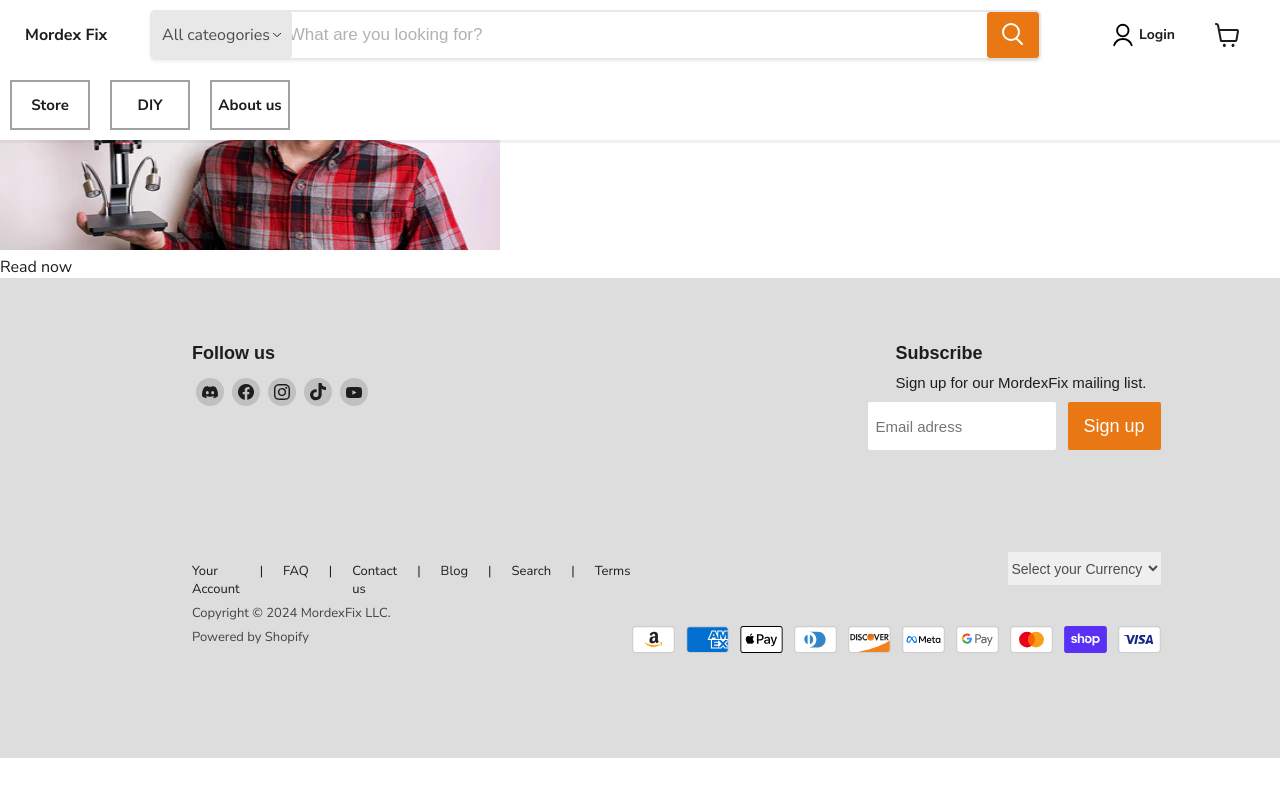
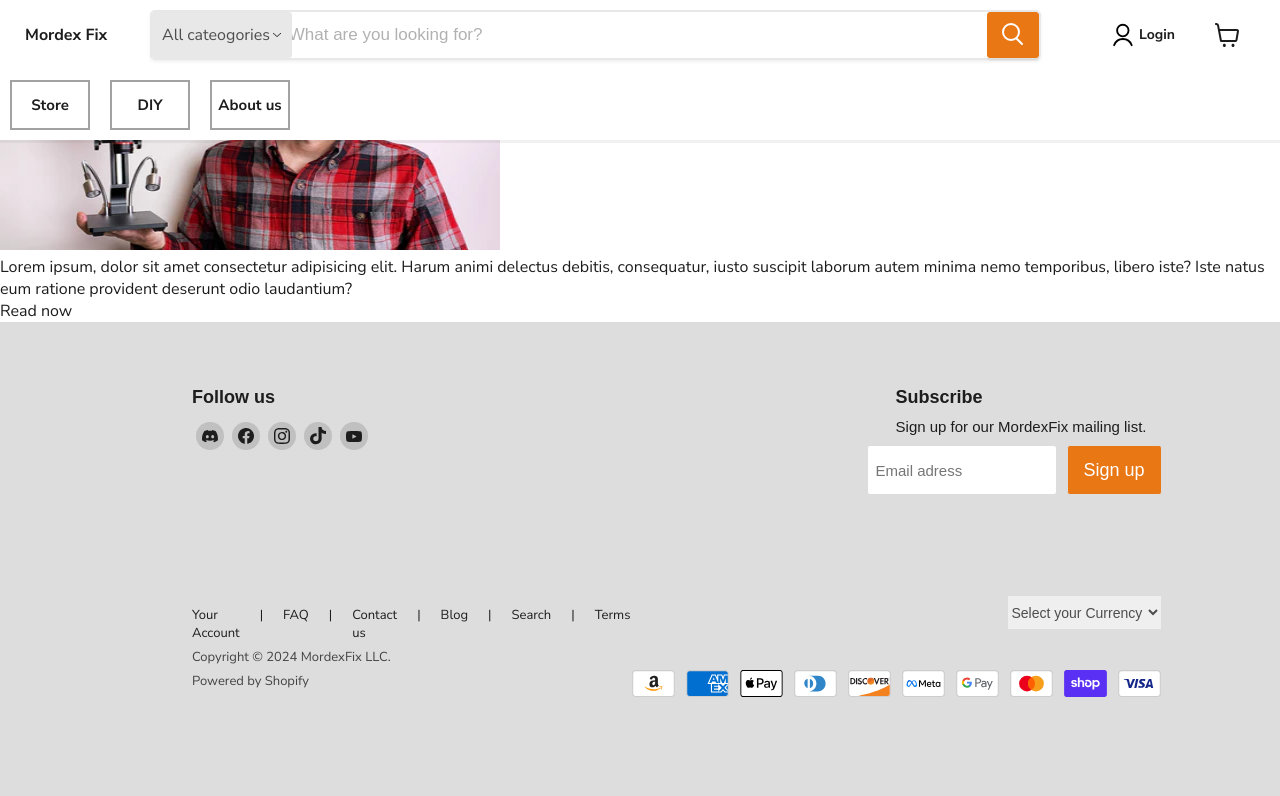
Before and after one commit to MauricioStrang/mordexfix-ecommerce, a Next.js app: page /blog in a window 1280 px wide. Shown: the top 796 px of the page. Built offline with nearby package versions, Linux system fonts and the light colour scheme.

Commit message:
text test

```diff
--- a/src/components/blogCard/blogCard.jsx
+++ b/src/components/blogCard/blogCard.jsx
@@ -8,7 +8,9 @@ const BlogCard = ({blogImage})=>{
             <Image src={blogImage} width="500" height="250"/>
             <div className={styles.date}></div>
             <div className={styles.title}></div>
-            <div className={styles.text}></div>
+            <div className={styles.text}>
+                 Lorem ipsum, dolor sit amet consectetur adipisicing elit. Harum animi delectus debitis, consequatur, iusto suscipit laborum autem minima nemo temporibus, libero iste? Iste natus eum ratione provident deserunt odio laudantium?
+            </div>
             <div className={styles.link}>Read now</div>
         </div>
     )
```
